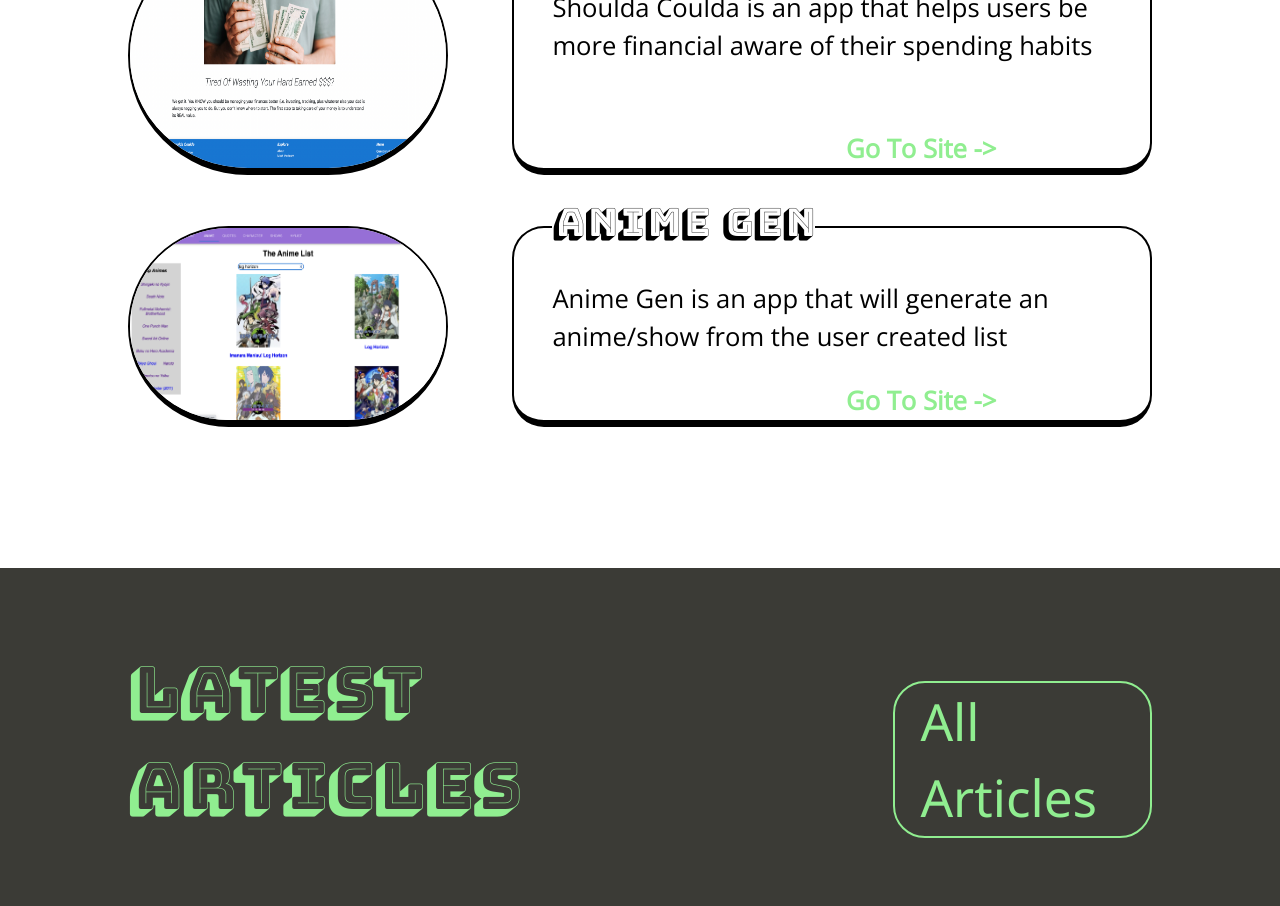
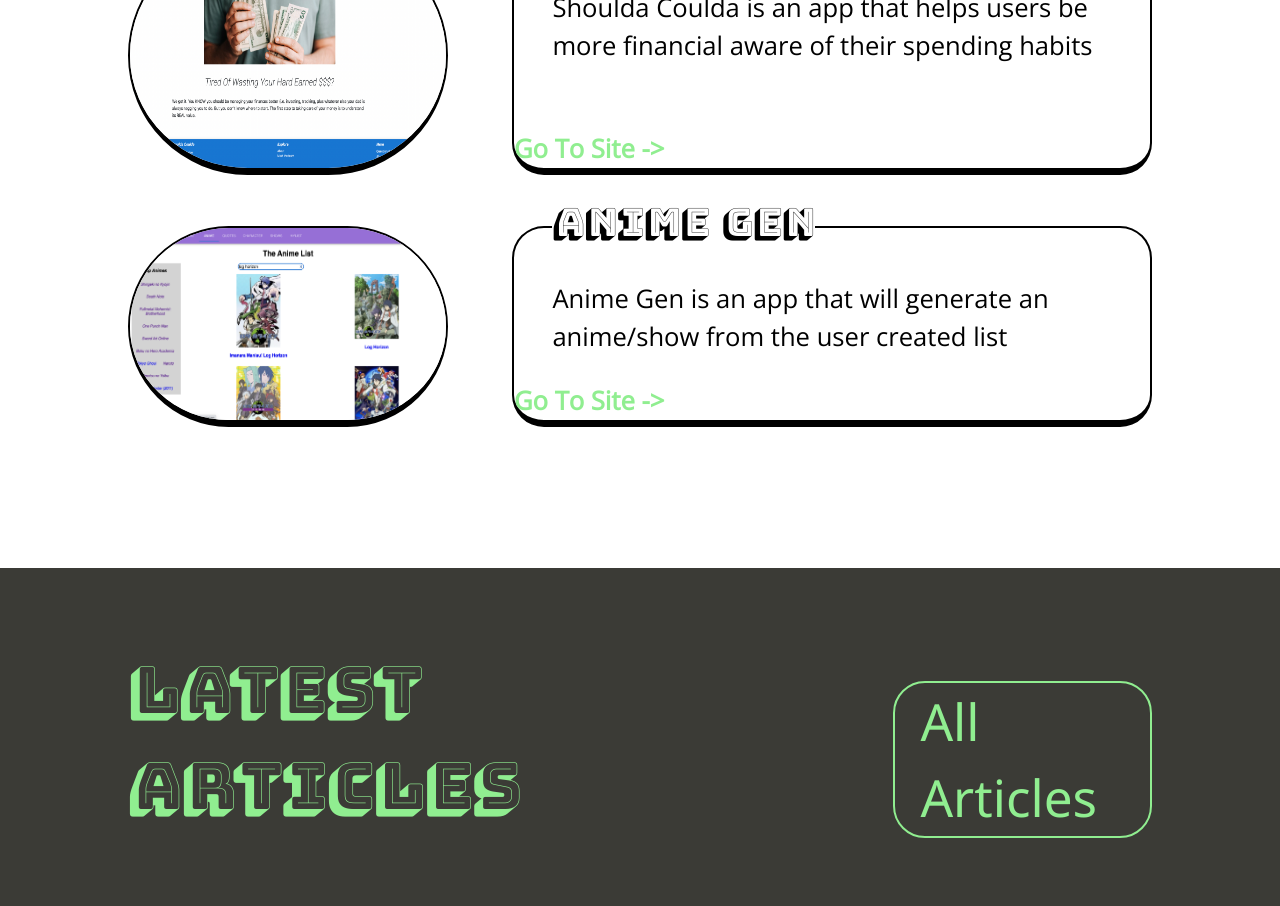
Before and after one commit to StudentCZ/my-website, a React (Create React App) app: page / in a window 1280 px wide. Shown: the part 1920-2826 px from the top of the page. Built offline with nearby package versions, Linux system fonts and the light colour scheme.

Commit message:
getting rid of text align end for links

```diff
--- a/src/components/ProjectImageBar.module.css
+++ b/src/components/ProjectImageBar.module.css
@@ -53,7 +53,6 @@
   position: static;
   z-index: 1;
   margin-top: 5vw;
-  text-align: end;
   color: lightgreen;
   font-weight: bold;
 }
@@ -61,13 +60,11 @@
 .textLink2 {
   position: static;
   z-index: 1;
-  text-align: end;
   color: lightgreen;
   font-weight: bold;
 }
 
 .readMore {
-  padding-right: 12vw;
   position: relative;
   z-index: 2;
   font-family: 'Open Sans', sans-serif;
```
